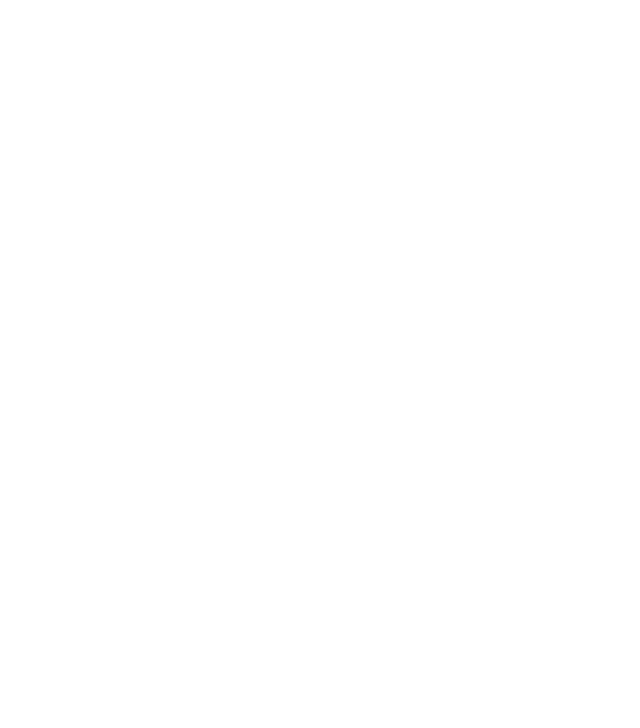
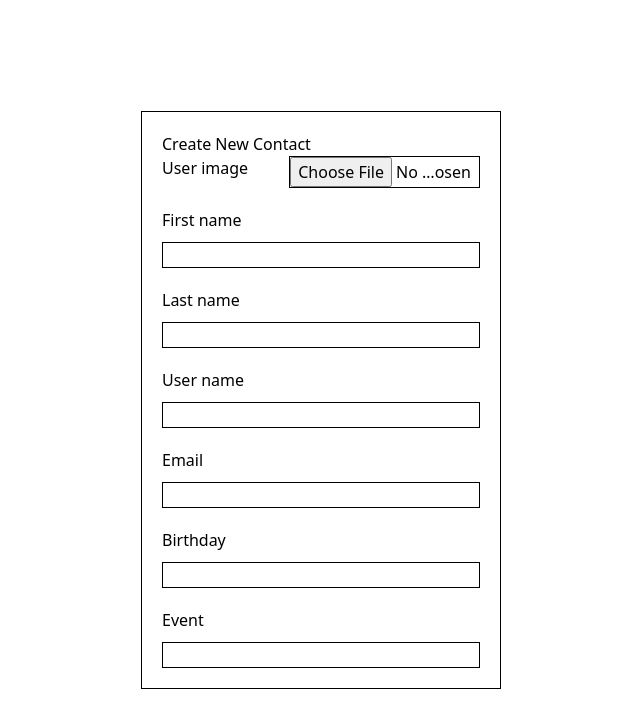
Before and after one commit to Hieronymbus/contacts-frontend-api, a React (Vite) app: page / in a window 1280 px wide. Shown: the top 728 px of the page, without its empty margins (319-959 px from the left). Built offline with nearby package versions, Linux system fonts and the light colour scheme.

Commit message:
continue

```diff
--- a/src/App.jsx
+++ b/src/App.jsx
@@ -1,4 +1,5 @@
-import { useState } from 'react'
+import { useState } from 'react';
+import CreateContact from './components/CreateContact';
 import './index.css';
 
 function App() {
@@ -6,7 +7,7 @@
 
   return (
     <>
-
+     <CreateContact />
     </>
   )
 }
--- a/src/components/CreateContact.jsx
+++ b/src/components/CreateContact.jsx
@@ -3,7 +3,27 @@
 
 function CreateContact() {
   return (
-    <div>CreateContact</div>
+    <form>
+      <h3> Create New Contact </h3>
+      <fieldset>
+        <div className='file-container'>
+          <label htmlFor='file-input'>User image</label>
+          <input type='file' id='file-input'/>
+        </div>
+        <label htmlFor='first-name'>First name</label>
+        <input type='text' id='first-name' />
+        <label htmlFor='last-name'>Last name</label>
+        <input type='text' id='last-name' />
+        <label htmlFor='user-name'>User name</label>
+        <input type='text' id='user-name' />
+        <label htmlFor='email'>Email</label>
+        <input type='text' id='email' />
+        <label htmlFor='birthday'>Birthday</label>
+        <input type='text' id='birthday' />
+        <label htmlFor='event'>Event</label>
+        <input type='text' id='event' />
+      </fieldset>
+    </form>
   )
 }
 
--- a/src/index.css
+++ b/src/index.css
@@ -1,3 +1,47 @@
 @tailwind base;
 @tailwind components;
 @tailwind utilities;
+
+* {
+    box-sizing: border-box;
+}
+
+input {
+    border: 1px solid black;
+}
+
+#file-input {
+    width: 60%;
+}
+
+.file-container {
+    display: flex;
+    justify-content: space-between;
+}
+
+body {
+    margin: 0 auto;
+    height: 100vh;
+    width: 360px;
+    display: flex;
+    justify-content: center;
+    align-items: center;
+}
+
+form {
+    width: 100%;
+    border: 1px solid black;
+    margin: 0 auto;
+    padding: 20px;
+
+}
+
+label {
+    margin-bottom: -10px;
+}
+
+fieldset {
+    display: flex;
+    flex-direction: column;
+    gap: 20px;
+}
```
